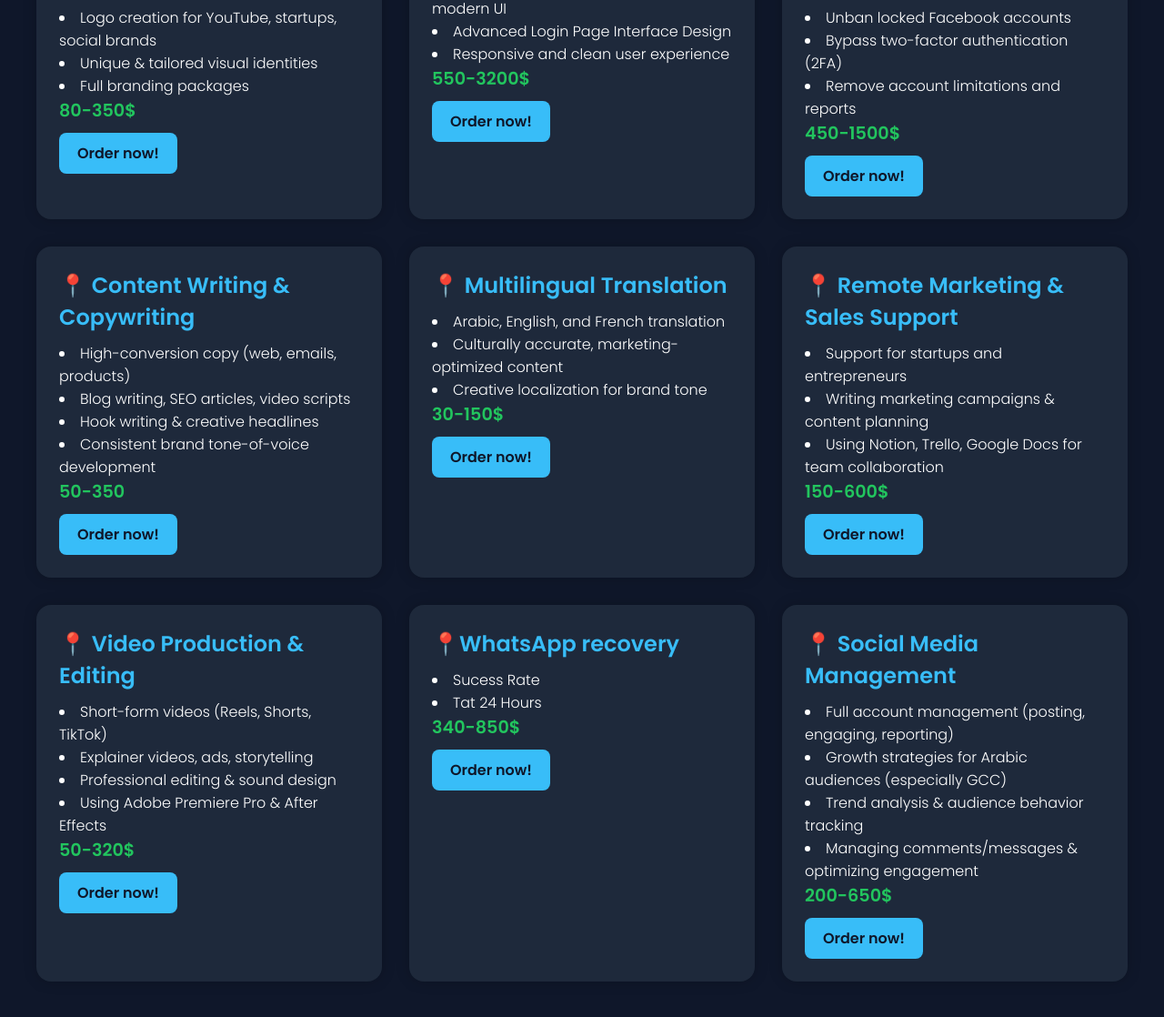
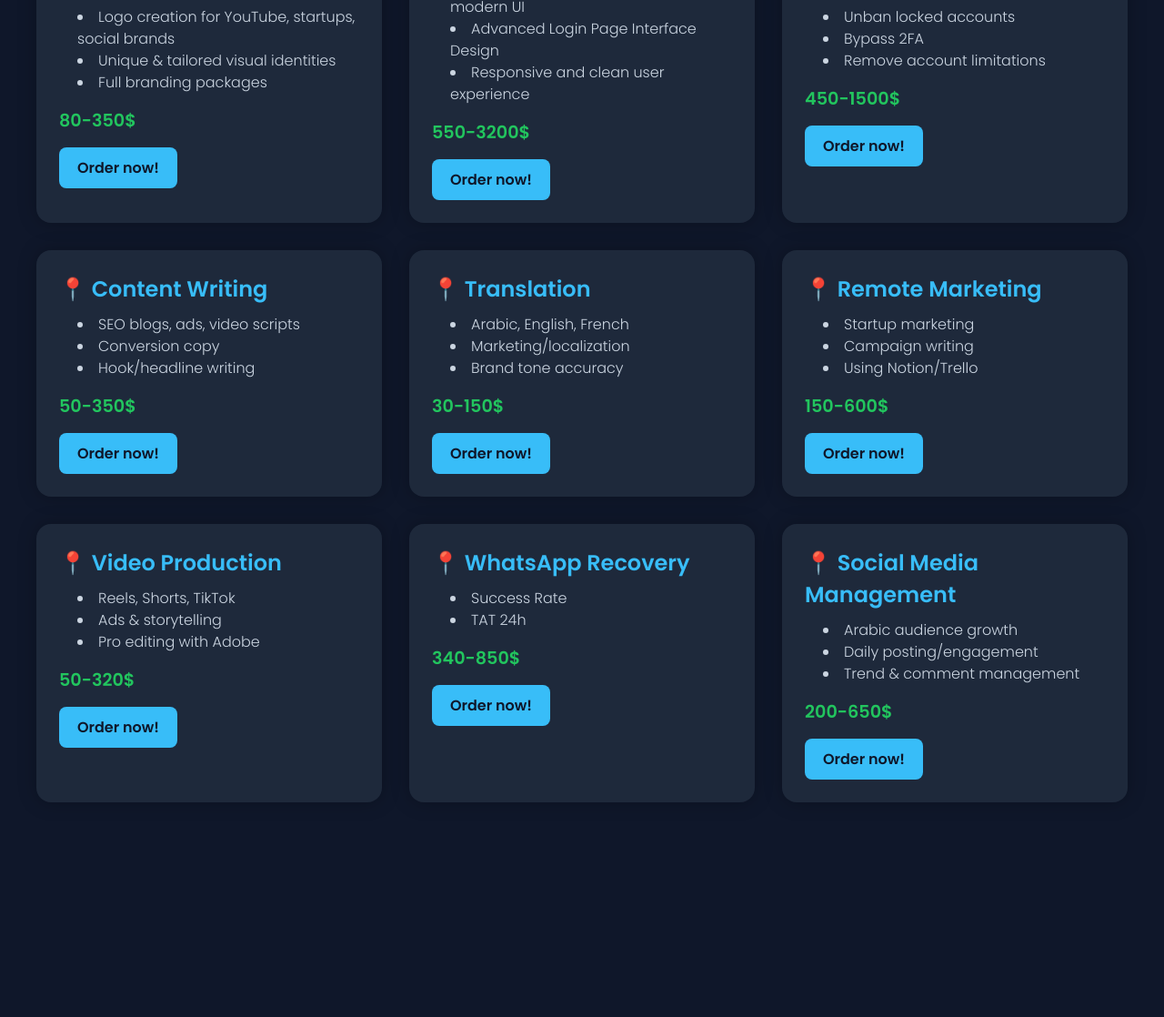
Before and after one commit to Mandoohaker/mova, a plain HTML site: page index.html in a window 1280 px wide. Shown: the part 250-1368 px from the top of the page at 91% size. After the commit the page ends 1172 px from the top, so only its background shows below. Drawn offline with Linux system fonts and the light colour scheme.

Commit message:
Update index.html

```diff
--- a/index.html
+++ b/index.html
@@ -24,6 +24,7 @@
       font-size: 3em;
       margin-bottom: 40px;
       color: #38bdf8;
+      text-shadow: 1px 1px 3px #000;
     }
 
     .services-container {
@@ -38,13 +39,13 @@
       background: #1e293b;
       padding: 25px;
       border-radius: 16px;
-      box-shadow: 0 0 15px rgba(0,0,0,0.2);
+      box-shadow: 0 0 20px rgba(0, 0, 0, 0.25);
       transition: transform 0.3s ease, box-shadow 0.3s ease;
     }
 
     .service-card:hover {
       transform: scale(1.03);
-      box-shadow: 0 0 30px rgba(56, 189, 248, 0.4);
+      box-shadow: 0 0 35px rgba(56, 189, 248, 0.5);
     }
 
     .service-card h2 {
@@ -52,17 +53,17 @@
       margin-bottom: 10px;
     }
 
-    .service-card p {
-      font-size: 0.95em;
-      margin-bottom: 15px;
+    .service-card li {
+      margin-left: 20px;
       color: #cbd5e1;
+      line-height: 1.5;
     }
 
     .price {
       font-weight: bold;
       color: #22c55e;
       font-size: 1.2em;
-      margin-bottom: 10px;
+      margin: 15px 0;
     }
 
     .contact-btn {
@@ -74,7 +75,7 @@
       border-radius: 8px;
       text-decoration: none;
       font-weight: bold;
-      transition: background 0.3s ease;
+      transition: all 0.3s ease;
     }
 
     .contact-btn:hover {
@@ -88,13 +89,14 @@
 
   <div class="services-container">
 
+    <!-- كرر لكل كارت -->
     <div class="service-card">
       <h2>📍 Graphic & Branding Design</h2>
       <li>Logo creation for YouTube, startups, social brands</li>
       <li>Unique & tailored visual identities</li>
       <li>Full branding packages</li>
       <div class="price">80-350$</div>
-      <a href="https://web.telegram.org/k/#@wonryy" class="contact-btn">Order now!</a>
+      <a href="#" class="contact-btn" onclick="openTelegram()">Order now!</a>
     </div>
 
     <div class="service-card">
@@ -103,76 +105,83 @@
       <li>Advanced Login Page Interface Design</li>
       <li>Responsive and clean user experience</li>
       <div class="price">550-3200$</div>
-
-      <a href="https://web.telegram.org/k/#@wonryy" class="contact-btn">Order now!</a>
+      <a href="#" class="contact-btn" onclick="openTelegram()">Order now!</a>
     </div>
 
     <div class="service-card">
-          <h2>📍Facebook Account Recovery Service</h2>
-      <li>Unban locked Facebook accounts</li>
-      <li>Bypass two-factor authentication (2FA)</li>
-      <li>Remove account limitations and reports</li>
-
-
+      <h2>📍 Facebook Account Recovery</h2>
+      <li>Unban locked accounts</li>
+      <li>Bypass 2FA</li>
+      <li>Remove account limitations</li>
       <div class="price">450-1500$</div>
-      <a href="https://web.telegram.org/k/#@wonryy" class="contact-btn">Order now!</a>
-    </div>
-
-
-    <div class="service-card">
-      <h2> 📍 Content Writing & Copywriting </h2>
-       <li>High-conversion copy (web, emails, products)</li>
-        <li>Blog writing, SEO articles, video scripts</li>
-        <li>Hook writing & creative headlines</li>
-        <li>Consistent brand tone-of-voice development</li>
-      <div class="price">50-350</div>
-      <a href="https://web.telegram.org/k/#@wonryy" class="contact-btn">Order now!</a>
+      <a href="#" class="contact-btn" onclick="openTelegram()">Order now!</a>
     </div>
 
     <div class="service-card">
-      <h2> 📍 Multilingual Translation </h2>
-    <li>Arabic, English, and French translation</li>
-        <li>Culturally accurate, marketing-optimized content</li>
-        <li>Creative localization for brand tone</li>
-      <div class="price">30-150$</div>
-      <a href="https://web.telegram.org/k/#@wonryy" class="contact-btn">Order now!</a>
-    </div>
-        <div class="service-card">
-      <h2> 📍 Remote Marketing & Sales Support </h2>
-       <li>Support for startups and entrepreneurs</li>
-        <li>Writing marketing campaigns & content planning</li>
-        <li>Using Notion, Trello, Google Docs for team collaboration</li>
-      <div class="price">150-600$</div>
-      <a href="https://web.telegram.org/k/#@wonryy" class="contact-btn">Order now!</a>
-    </div>
-        <div class="service-card">
-             <h2> 📍 Video Production & Editing </h2>
-        <li>Short-form videos (Reels, Shorts, TikTok)</li>
-        <li>Explainer videos, ads, storytelling</li>
-        <li>Professional editing & sound design</li>
-        <li>Using Adobe Premiere Pro & After Effects</li>
-      <div class="price">50-320$</div>
-
-      <a href="https://web.telegram.org/k/#@wonryy" class="contact-btn">Order now!</a>
-    </div>
-        <div class="service-card">
-      <h2>📍WhatsApp recovery</h2>
-        <li>Sucess Rate</li>
-        <li>Tat 24 Hours</li>
-
-      <div class="price"> 340-850$</div>
-      <a href="https://web.telegram.org/k/#@wonryy" class="contact-btn">Order now!</a>
-    </div>
-        <div class="service-card">
-            <h2> 📍 Social Media Management </h2>
-       <li>Full account management (posting, engaging, reporting)</li>
-        <li>Growth strategies for Arabic audiences (especially GCC)</li>
-        <li>Trend analysis & audience behavior tracking</li>
-        <li>Managing comments/messages & optimizing engagement</li>
-      <div class="price">200-650$</div>
-      <a href="https://web.telegram.org/k/#@wonryy" class="contact-btn">Order now!</a>
+      <h2>📍 Content Writing</h2>
+      <li>SEO blogs, ads, video scripts</li>
+      <li>Conversion copy</li>
+      <li>Hook/headline writing</li>
+      <div class="price">50-350$</div>
+      <a href="#" class="contact-btn" onclick="openTelegram()">Order now!</a>
     </div>
 
+    <div class="service-card">
+      <h2>📍 Translation</h2>
+      <li>Arabic, English, French</li>
+      <li>Marketing/localization</li>
+      <li>Brand tone accuracy</li>
+      <div class="price">30-150$</div>
+      <a href="#" class="contact-btn" onclick="openTelegram()">Order now!</a>
+    </div>
+
+    <div class="service-card">
+      <h2>📍 Remote Marketing</h2>
+      <li>Startup marketing</li>
+      <li>Campaign writing</li>
+      <li>Using Notion/Trello</li>
+      <div class="price">150-600$</div>
+      <a href="#" class="contact-btn" onclick="openTelegram()">Order now!</a>
+    </div>
+
+    <div class="service-card">
+      <h2>📍 Video Production</h2>
+      <li>Reels, Shorts, TikTok</li>
+      <li>Ads & storytelling</li>
+      <li>Pro editing with Adobe</li>
+      <div class="price">50-320$</div>
+      <a href="#" class="contact-btn" onclick="openTelegram()">Order now!</a>
+    </div>
+
+    <div class="service-card">
+      <h2>📍 WhatsApp Recovery</h2>
+      <li>Success Rate</li>
+      <li>TAT 24h</li>
+      <div class="price">340-850$</div>
+      <a href="#" class="contact-btn" onclick="openTelegram()">Order now!</a>
+    </div>
+
+    <div class="service-card">
+      <h2>📍 Social Media Management</h2>
+      <li>Arabic audience growth</li>
+      <li>Daily posting/engagement</li>
+      <li>Trend & comment management</li>
+      <div class="price">200-650$</div>
+      <a href="#" class="contact-btn" onclick="openTelegram()">Order now!</a>
+    </div>
+  </div>
+
+  <script>
+    function openTelegram() {
+      const userAgent = navigator.userAgent || navigator.vendor || window.opera;
+      const username = "wonryy";
+      if (/android/i.test(userAgent) || /iPad|iPhone|iPod/.test(userAgent)) {
+        window.location.href = `tg://resolve?domain=${username}`;
+      } else {
+        window.open(`https://web.telegram.org/k/#@${username}`, "_blank");
+      }
+    }
+  </script>
 
 </body>
 </html>
```
Lines whose indentation alone changed are shown as unchanged.
